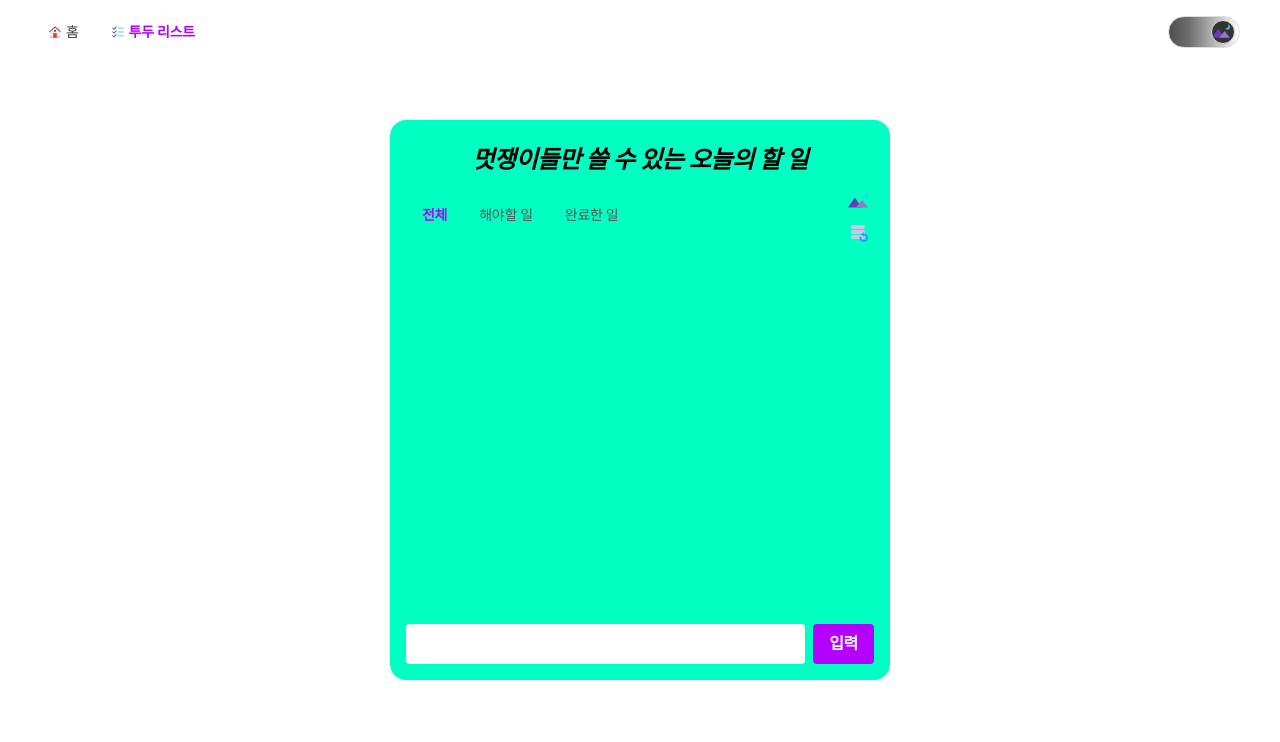
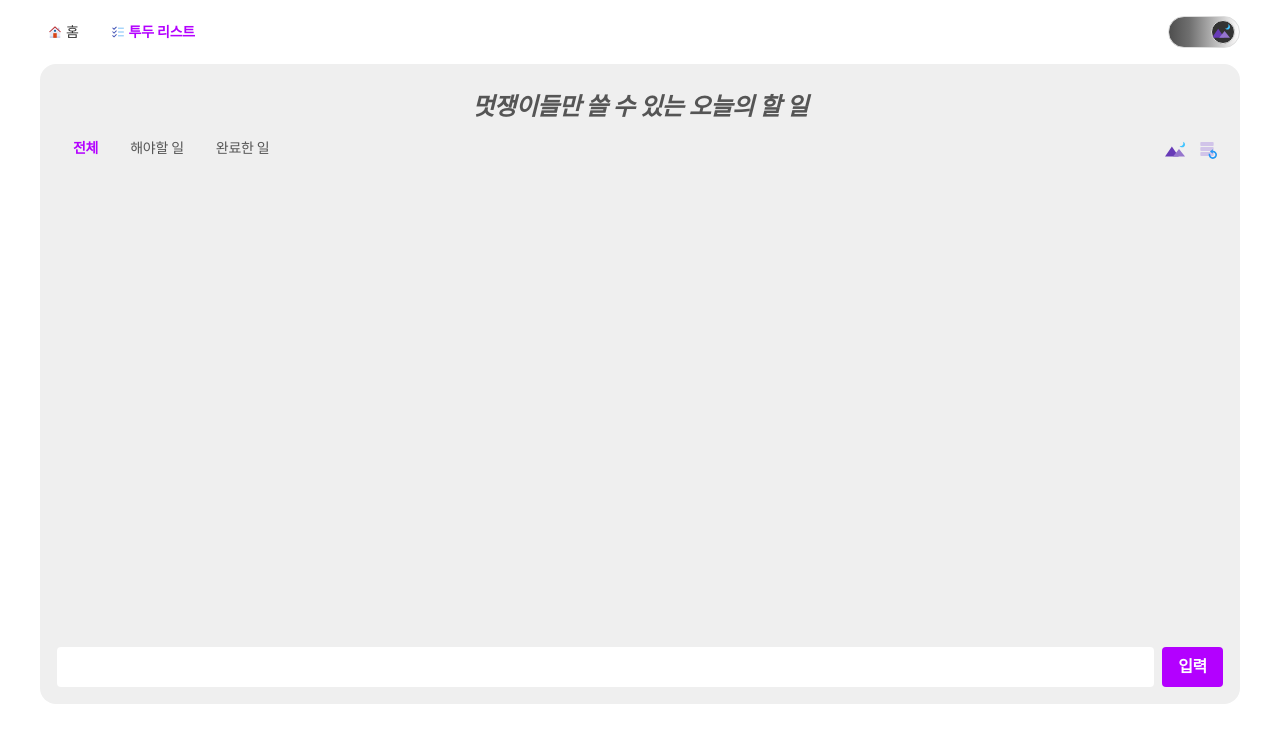
Before and after one commit to DuetoPark/react-project, a React (Create React App) app: page /todo in a window 1280 px wide. Shown: the top 742 px of the page. Built offline with nearby package versions, Linux system fonts and the light colour scheme.

Commit message:
💄 TodoList 앱 스타일 수정

```diff
--- a/src/assets/css/Todo/todo.css
+++ b/src/assets/css/Todo/todo.css
@@ -1,14 +1,21 @@
+:root {
+  --header-height: 120px;
+  --footer-height: 72px;
+}
+
+.todo-wrapper {
+  height: calc(100vh - 64px);
+}
+
 .todo {
-  position: absolute;
-  left: 50%;
-  top: 50%;
   display: flex;
   flex-direction: column;
-  min-width: 500px;
-  height: 70%;
+  width: 100%;
+  height: 80vh;
+  margin: 0 auto;
   border-radius: 16px;
-  background-color: var(--color-green);
-  transform: translate(-50%, -50%);
+  background-color: var(--color-background);
+  border: 1px solid transparent;
 }
 
 .todo > * {
@@ -20,10 +27,11 @@
   display: flex;
   align-items: center;
   justify-content: center;
-  height: 48px;
+  padding: 8px 0;
   font-size: 24px;
   font-weight: 700;
   font-style: italic;
+  color: var(--color-primary);
 }
 
 .control-group {
@@ -33,10 +41,26 @@
 }
 
 .control-group .right-box {
+  display: flex;
   margin-left: auto;
 }
 
 .todo-body {
-  flex-grow: 1;
-  overflow-y: scroll;
+  margin-bottom: auto;
+  /* max-height: calc(100% - var(--header-height) - var(--footer-height)); */
+  overflow-y: auto;
 }
+
+.todo-footer {
+  height: 72px;
+}
+
+/* 다크모드 */
+.app:has(#dark-mode) .todo {
+  background-color: var(--color-dark);
+  border: 1px solid var(--color-secondary);
+}
+
+.app:has(#dark-mode) .todo-title {
+  color: var(--color-border);
+}
```
